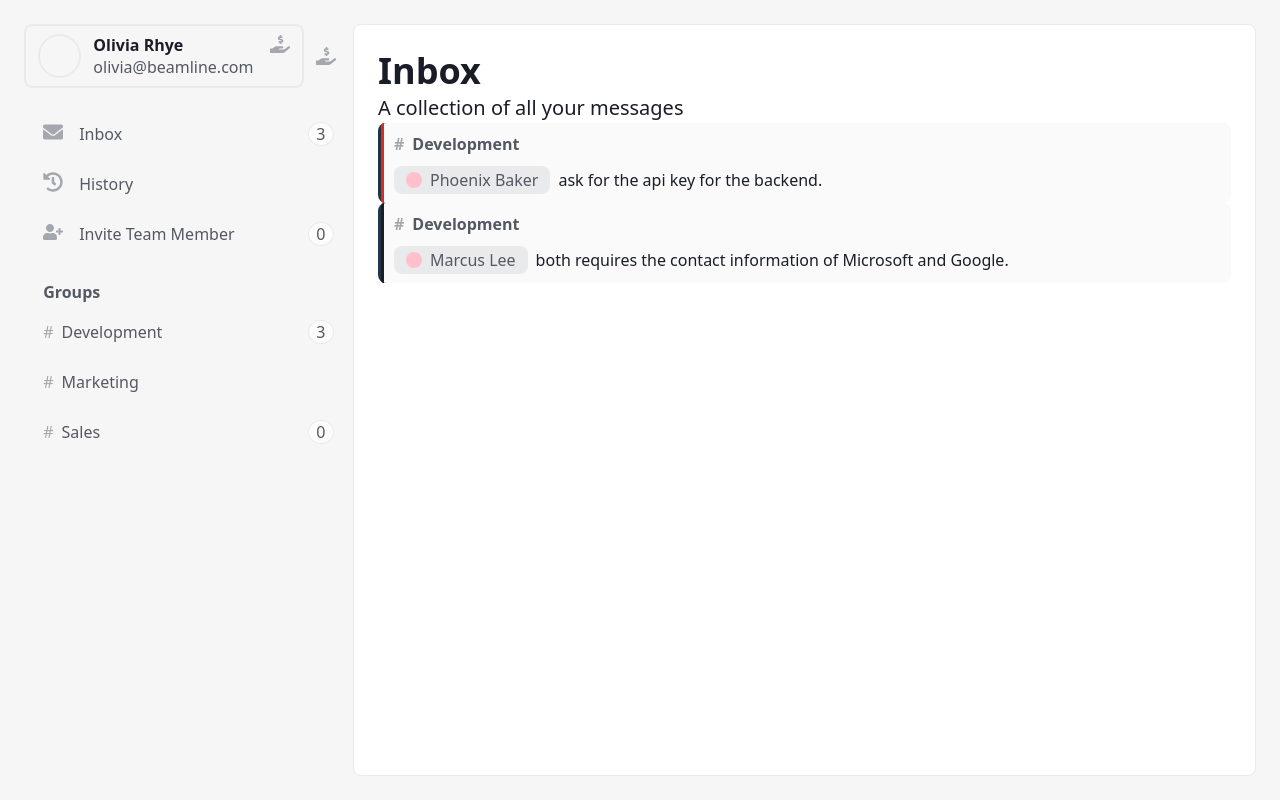
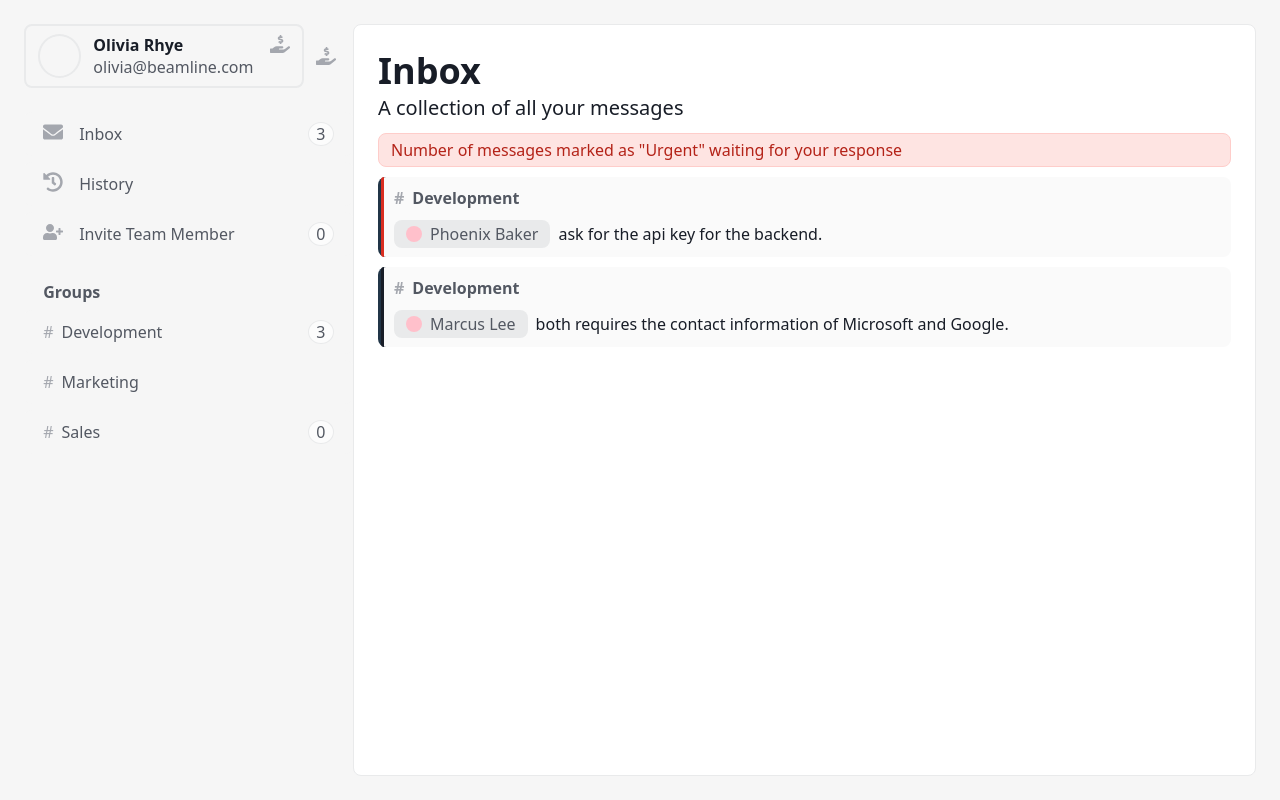
Before and after one commit to serae91/team_communication, a React app in the folder frontend/: page / in a window 1280 px wide. Built offline with nearby package versions, Linux system fonts and the light colour scheme; the HTML template or start-up script is replaced by a standard one.

Commit message:
hint card error

```diff
--- a/frontend/src/components/main-page/inbox/Inbox.scss
+++ b/frontend/src/components/main-page/inbox/Inbox.scss
@@ -1,6 +1,8 @@
 @use '../../../styles/colors' as colors;
 @use '../../../styles/constants' as constants;
 
+.inbox {
+  gap: 10px;
   .title-box {
     display: flex;
     flex-direction: column;
@@ -24,3 +26,4 @@
       align-items: center;
     }
   }
+}
--- a/frontend/src/components/main-page/inbox/Inbox.tsx
+++ b/frontend/src/components/main-page/inbox/Inbox.tsx
@@ -2,6 +2,7 @@ import { JSX } from 'react';
 import './Inbox.scss';
 import BLContentCard from '../../ui/bl-content-card/BLContentCard';
 import MessageCard from './message-card/MessageCard';
+import BLHintCard from '../../ui/bl-hint-card/BLHintCard';
 
 
 interface InboxProps {
@@ -10,7 +11,7 @@ interface InboxProps {
 
 function Inbox(props: InboxProps): JSX.Element {
   return(
-    <BLContentCard>
+    <BLContentCard className={'inbox'}>
       <div className={ 'title-box' }>
         <div className={ 'title' }>
           Inbox
@@ -19,10 +20,10 @@ function Inbox(props: InboxProps): JSX.Element {
           A collection of all your messages
         </div>
       </div>
-
+      <BLHintCard hintCardType={'error'}>Number of messages marked as "Urgent" waiting for your response</BLHintCard>
       <MessageCard title={'Development'} sender={ 'Phoenix Baker' } message={ 'ask for the api key for the backend.' } color={'red'}></MessageCard>
       <MessageCard title={'Development'} sender={ 'Marcus Lee' } message={ 'both requires the contact information of Microsoft and Google.' } color={'black'}></MessageCard>
-  </BLContentCard>
+    </BLContentCard>
 
   );
 }
--- a/frontend/src/components/main-page/inbox/message-card/MessageCard.tsx
+++ b/frontend/src/components/main-page/inbox/message-card/MessageCard.tsx
@@ -2,14 +2,14 @@ import { JSX } from 'react';
 import './MessageCard.scss';
 import BLSideSymbol from '../../../ui/bl-side-symbol/BLSideSymbol';
 import BLLeftMarkedCard from '../../../ui/bl-left-marked-card/BLLeftMarkedCard';
-import { Color } from '../../../ui/bl-left-marked-card/types';
+import { BLLeftMarkedCardColor } from '../../../ui/bl-left-marked-card/types';
 
 
 interface MessageCardProps {
   title: string;
   sender: string;
   message: string;
-  color: Color
+  color: BLLeftMarkedCardColor
 }
 
 function MessageCard(props: MessageCardProps): JSX.Element {
--- a/frontend/src/components/ui/bl-content-card/BLContentCard.tsx
+++ b/frontend/src/components/ui/bl-content-card/BLContentCard.tsx
@@ -3,12 +3,13 @@ import { JSX } from 'react';
 
 
 interface BLContentCardProps {
-  children
+  children,
+  className?: string;
 }
 
 const BLContentCard = (props: BLContentCardProps): JSX.Element => {
   return (
-    <div className={'content-card'}>
+    <div className={`content-card ${props.className??''}`}>
       {props.children}
     </div>
   );
--- /dev/null
+++ b/frontend/src/components/ui/bl-hint-card/BLHintCard.tsx
@@ -0,0 +1,20 @@
+import './BlHintCard.scss';
+import { JSX } from 'react';
+import { BLHintCardType } from './types';
+
+
+interface BLHintCardProps {
+  children,
+  className?: string;
+  hintCardType: BLHintCardType;
+}
+
+const BLHintCard = (props: BLHintCardProps): JSX.Element => {
+  return (
+    <div className={`hint-card hint-card--${props.hintCardType} ${props.className??''}`}>
+      {props.children}
+    </div>
+  );
+};
+
+export default BLHintCard;
--- /dev/null
+++ b/frontend/src/components/ui/bl-hint-card/BlHintCard.scss
@@ -0,0 +1,31 @@
+@use '../../../styles/colors' as colors;
+@use '../../../styles/constants' as constants;
+
+.hint-card {
+  display: flex;
+  align-items: center;
+  border-radius: constants.$border-radius;
+  border-style: solid;
+  border-width: constants.$border-width;
+  padding: 4px 4px 4px 12px;
+}
+
+.hint-card--info {
+
+}
+
+.hint-card--warning {
+
+}
+
+.hint-card--error {
+  color: colors.$color-plus-red;
+  border-color: colors.$color-error-red-border;
+  background-color: colors.$color-error-red-background;
+}
+
+.hint-card--success {
+  color: colors.$color-plus-red;
+  border-color: colors.$color-error-red-border;
+  background-color: colors.$color-error-red-background;
+}
--- /dev/null
+++ b/frontend/src/components/ui/bl-hint-card/types.ts
@@ -0,0 +1 @@
+export type BLHintCardType = 'info' | 'warning' | 'error' | 'success';
--- a/frontend/src/components/ui/bl-left-marked-card/BLLeftMarkedCard.tsx
+++ b/frontend/src/components/ui/bl-left-marked-card/BLLeftMarkedCard.tsx
@@ -1,12 +1,12 @@
 import './BLLeftMarkedCard.scss';
 import { JSX } from 'react';
-import { Color } from './types';
+import { BLLeftMarkedCardColor } from './types';
 import { color } from 'framer-motion';
 
 interface BLLeftMarkedCardProps {
   children;
   className: string;
-  color: Color;
+  color: BLLeftMarkedCardColor;
 }
 
 const BLLeftMarkedCard = (props={children: undefined, className: '', color: 'black'} as BLLeftMarkedCardProps): JSX.Element => {
--- a/frontend/src/components/ui/bl-left-marked-card/types.ts
+++ b/frontend/src/components/ui/bl-left-marked-card/types.ts
@@ -1 +1 @@
-export type Color = 'black' | 'red';
+export type BLLeftMarkedCardColor = 'black' | 'red';
--- a/frontend/src/styles/_colors.scss
+++ b/frontend/src/styles/_colors.scss
@@ -9,6 +9,8 @@ $color-select-gray: #E9EAEB;
 $color-border: #E9EAEB;
 $color-icons: #A4A7Ae;
 $color-error-red: #D92D20;
+$color-error-red-border: #FECDCA;
+$color-error-red-background: #FEE4E2;
 $color-plus-red: #B42318;
 $color-minus-red: #F04438;
 $color-success-green: #079455;
```
Lines whose indentation alone changed are shown as unchanged.
